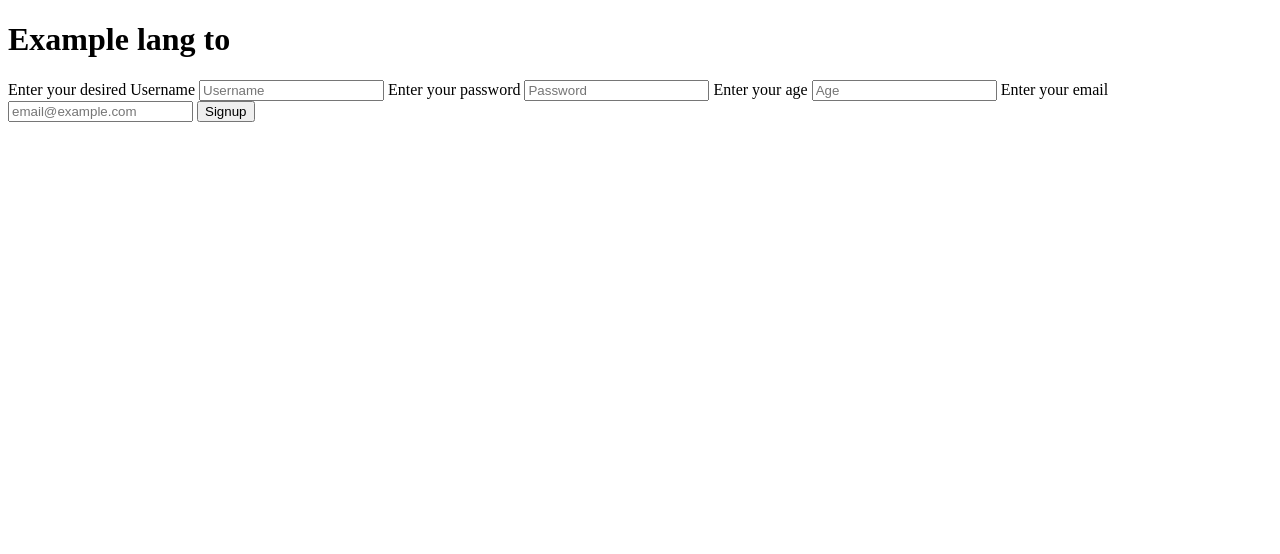
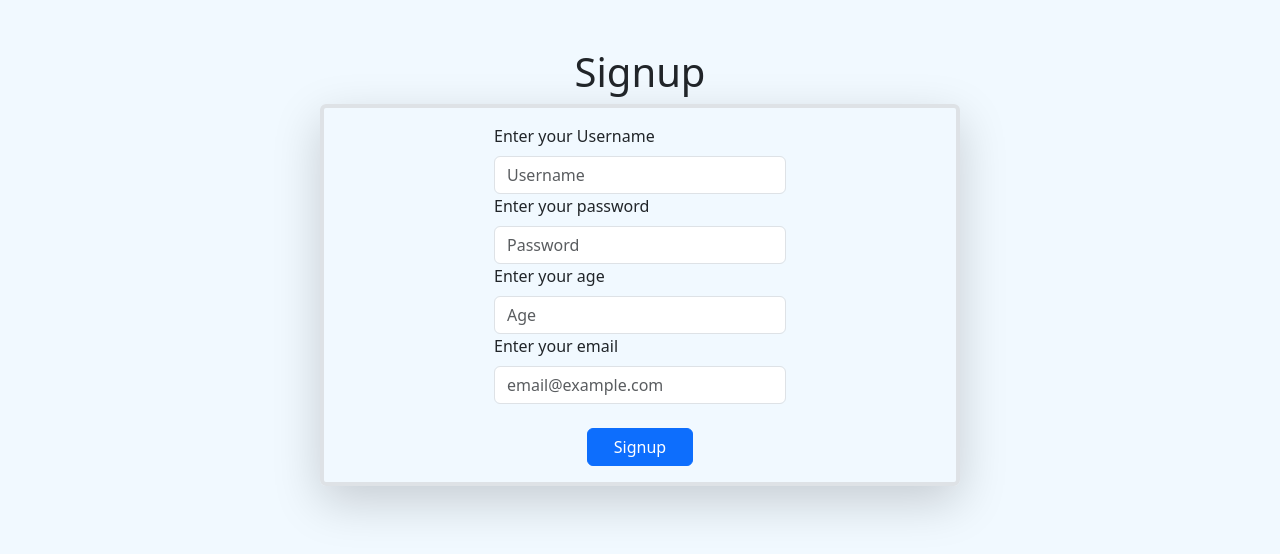
Before and after one commit to JullianMQ/medica-pharmacy, a PHP site: page /signup.php in a window 1280 px wide. Shown: the top 554 px of the page. Run offline with PHP 8.4, Linux system fonts and the light colour scheme.

Commit message:
styled the signup page

```diff
--- /dev/null
+++ b/css/signup_login.css
@@ -0,0 +1,3 @@
+html>* {
+    background-color: #F1F9FF;
+}
--- a/signup.php
+++ b/signup.php
@@ -1,25 +1,75 @@
 <!DOCTYPE html>
 <html lang="en">
+
+    <!--COLORS:
+    BACKGROUND: #F1F9FF
+    FONT: #000000
+    CARD-FONT-COLOR: #FFFFFF
+
+    CARD-BG-1: #095D7E
+    CARD-BG-FOOT-1: #CCECEE
+    BUTTON-BG-1: #095D7E
+
+    CARD-BG-2: #14967F
+    CARD-BG-FOOT-2: #E2FCD6
+    BUTTON-BG-2: #14967F
+    !-->
+
 <head>
     <meta charset="UTF-8">
     <meta name="viewport" content="width=device-width, initial-scale=1.0">
+    <link href="https://cdn.jsdelivr.net/npm/bootstrap@5.3.3/dist/css/bootstrap.min.css" rel="stylesheet" integrity="sha384-QWTKZyjpPEjISv5WaRU9OFeRpok6YctnYmDr5pNlyT2bRjXh0JMhjY6hW+ALEwIH" crossorigin="anonymous">
+    <link rel="stylesheet" href="css/signup_login.css">
     <title>PureCure Pharmacy | Signup</title>
 </head>
 <body>
-    <h1>Example lang to</h1>
-    <form action="includes/signup.inc.php" method="POST">
-        <label for="username">Enter your desired Username</label>
-        <input type="text" name="username" placeholder="Username">
+    <h1 class="d-grid justify-content-center mt-5">Signup</h1>
 
-        <label for="pword">Enter your password</label>
-        <input type="password" name="pword" placeholder="Password">
+    <div class="container rounded border border-4 shadow-lg col-6">
+        <form action="includes/signup.inc.php" method="POST" class="form">
+            <div class="row">
+                <div class="col-3"></div>
+                <div class="col-6">
+                    <label for="username" class="form-label flex-fill mt-3">Enter your Username</label>
+                    <input type="text" name="username" class="form-control flex-fill" placeholder="Username">
+                </div>
+                <div class="col-3"></div>
+            </div>
 
-        <label for="age">Enter your age</label>
-        <input type="number" name="age" placeholder="Age">
+            <div class="row">
+                <div class="col-3"></div>
+                <div class="col-6">
+                    <label for="pword" class="form-label flex-fill">Enter your password</label>
+                    <input type="password" name="pword" class="form-control flex-fill" placeholder="Password">
+                </div>
+                <div class="col-3"></div>
+            </div>
 
-        <label for="email">Enter your email</label>
-        <input type="email" name="email" placeholder="email@example.com">
-        <input type="submit" value="Signup">
+            <div class="row">
+                <div class="col-3"></div>
+                <div class="col-6">
+                    <label for="age" class="form-label">Enter your age</label>
+                    <input type="number" name="age" class="form-control flex-fill" placeholder="Age">
+                </div>
+                <div class="col-3"></div>
+            </div>
+
+            <div class="row">
+                <div class="col-3"></div>
+                <div class="col-6">
+                    <label for="email" class="form-label">Enter your email</label>
+                    <input type="email" name="email" class="form-control mb-4 flex-fill" placeholder="email@example.com">
+                </div>
+                <div class="col-3"></div>
+            </div>
+
+            <div class="row">
+                <div class="col-5"></div>
+                <input type="submit" class="btn btn-primary mb-3 col-2" value="Signup">
+                <div class="col-5"></div>
+            </div>
     </form>
+    </div>
 </body>
+    <script src="https://cdn.jsdelivr.net/npm/bootstrap@5.3.3/dist/js/bootstrap.bundle.min.js" integrity="sha384-YvpcrYf0tY3lHB60NNkmXc5s9fDVZLESaAA55NDzOxhy9GkcIdslK1eN7N6jIeHz" crossorigin="anonymous"></script>
 </html>
```
